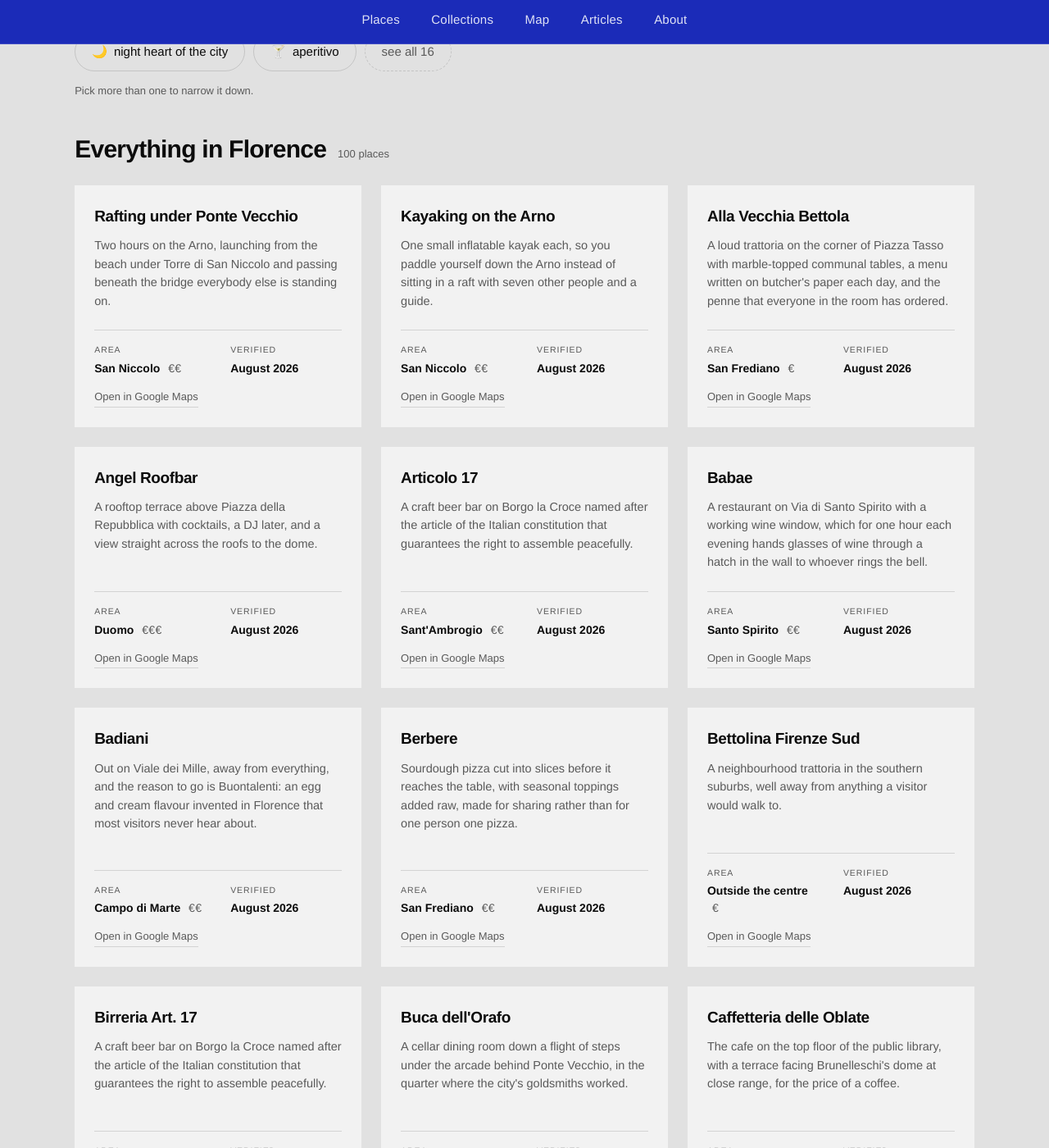
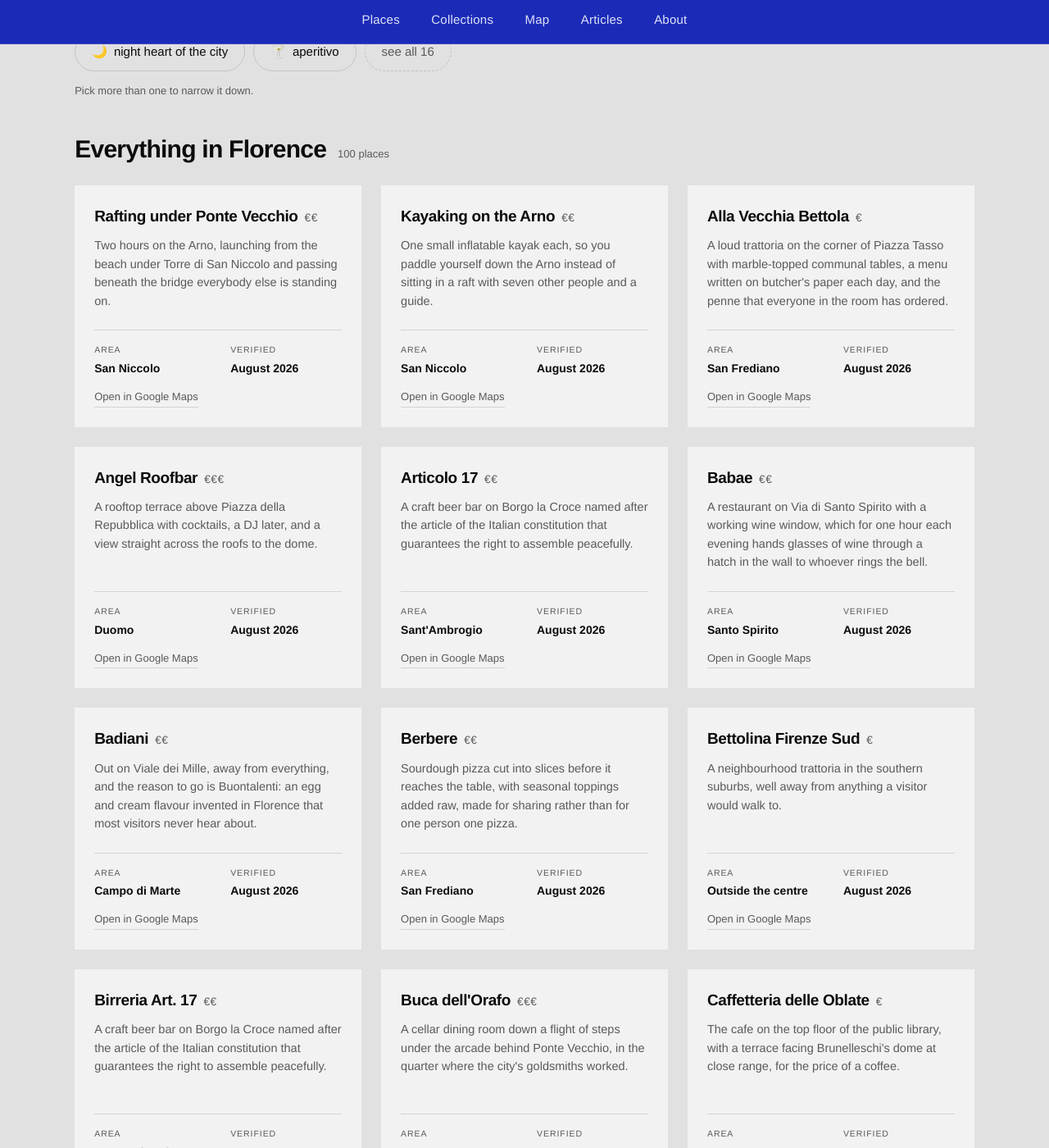
Before and after one commit to varyafalcon-coder/florencemediamag.com, a Jekyll site: the page built from index.md, in a window 1280 px wide and 1400 px high, scrolled down 567 px. Shown: the whole window at 82% size. Built offline with Jekyll 4.4.1, drawn with Linux system fonts in a browser that asks for light colours; some of the changed text lies outside the part shown.

Commit message:
Add files via upload

```diff
--- a/_config.yml
+++ b/_config.yml
@@ -9,6 +9,9 @@ baseurl: ""
 author: Florence Media
 email: florencemediamag@gmail.com
 lang: en
+
+# Google My Maps embed id. Paste the value of mid= from the embed code.
+map_id: ""
 
 collections:
   places:
--- a/_includes/place-card.html
+++ b/_includes/place-card.html
@@ -2,10 +2,10 @@
 {%- if p.maps -%}{%- assign mapurl = p.maps -%}
 {%- else -%}{%- capture mapurl -%}https://www.google.com/maps/search/?api=1&query={{ p.title | append: ', Firenze, Italy' | url_encode }}{%- endcapture -%}{%- endif -%}
 <article class="card" data-cats="{{ p.categories | join: '|' }}" data-price="{{ p.price }}">
-  <h3><a href="{{ p.url | relative_url }}">{{ p.title }}</a></h3>
+  <h3><a href="{{ p.url | relative_url }}">{{ p.title }}</a>{% if p.price %} <span class="pricetag">{{ p.price }}</span>{% endif %}</h3>
   <p>{{ p.answer }}</p>
   <dl class="facts">
-    <div><dt>Area</dt><dd>{{ p.area }}{% if p.price %} <span class="pricetag">{{ p.price }}</span>{% endif %}</dd></div>
+    <div><dt>Area</dt><dd>{{ p.area }}</dd></div>
     {% if p.verified != "" %}<div><dt>Verified</dt><dd>{{ p.verified }}</dd></div>{% endif %}
   </dl>
   <a class="maplink" href="{{ mapurl }}" target="_blank" rel="noopener">Open in Google Maps</a>
--- a/_layouts/default.html
+++ b/_layouts/default.html
@@ -6,10 +6,10 @@
 <title>{% if page.seo_title %}{{ page.seo_title }}{% else %}{{ page.title }} | {{ site.title }}{% endif %}</title>
 <meta name="description" content="{% if page.seo_description %}{{ page.seo_description }}{% else %}{{ page.answer | default: site.description }}{% endif %}">
 <link rel="canonical" href="{{ page.url | absolute_url }}">
-<link rel="icon" href="{{ '/assets/favicon.ico' | relative_url }}" sizes="any">
-<link rel="icon" type="image/png" sizes="32x32" href="{{ '/assets/icons/favicon-32.png' | relative_url }}">
-<link rel="icon" type="image/png" sizes="16x16" href="{{ '/assets/icons/favicon-16.png' | relative_url }}">
-<link rel="apple-touch-icon" sizes="180x180" href="{{ '/assets/icons/apple-touch-icon.png' | relative_url }}">
+<link rel="icon" href="{{ '/assets/favicon.ico' | relative_url }}?v=3" sizes="any">
+<link rel="icon" type="image/png" sizes="32x32" href="{{ '/assets/icons/favicon-32.png' | relative_url }}?v=3">
+<link rel="icon" type="image/png" sizes="16x16" href="{{ '/assets/icons/favicon-16.png' | relative_url }}?v=3">
+<link rel="apple-touch-icon" sizes="180x180" href="{{ '/assets/icons/apple-touch-icon.png' | relative_url }}?v=3">
 <link rel="manifest" href="{{ '/site.webmanifest' | relative_url }}">
 <meta name="theme-color" content="#1b2bb8">
 <link rel="stylesheet" href="{{ '/assets/style.css' | relative_url }}?v={{ site.time | date: '%s' }}">
--- a/_layouts/place.html
+++ b/_layouts/place.html
@@ -11,6 +11,7 @@ layout: default
     {% if page.address %}<div><dt>Address</dt><dd><a href="https://www.google.com/maps/search/?api=1&query={{ page.address | append: ', Florence, Italy' | url_encode }}" target="_blank" rel="noopener">{{ page.address }}</a></dd></div>{% endif %}
     {% if page.hours %}<div><dt>Hours</dt><dd>{{ page.hours }}</dd></div>{% endif %}
     {% if page.verified != "" %}<div><dt>Checked</dt><dd>{{ page.verified }}</dd></div>{% endif %}
+    {% if page.price %}<div><dt>Price</dt><dd>{{ page.price }}</dd></div>{% endif %}
   </dl>
 
   <div class="body">{{ content }}</div>
--- a/assets/filter.js
+++ b/assets/filter.js
@@ -59,7 +59,6 @@
     seeall.setAttribute('aria-expanded', String(open));
     seeall.textContent = open ? 'show fewer' : 'see all 16';
   });
-})();
 
   pricePills.forEach(function(p){
     p.addEventListener('click', function(){
@@ -71,3 +70,4 @@
       apply();
     });
   });
+})();
--- a/assets/style.css
+++ b/assets/style.css
@@ -298,7 +298,9 @@ body.allpills .filters .group{display:block}
 .guidecard-title{font-size:17px;line-height:1.35;letter-spacing:-.015em}
 
 /* price tier */
-.pricetag{margin-left:6px;font-weight:400;color:var(--ink-soft);letter-spacing:.02em}
+.pricetag{margin-left:8px;font-weight:400;font-size:.72em;color:var(--ink-soft);
+  letter-spacing:.04em;vertical-align:2px;white-space:nowrap}
+.card h3{display:flex;align-items:baseline;flex-wrap:wrap;gap:0}
 .pill.price{font-variant-numeric:tabular-nums}
 
 /* map page */
```
Also changed, not shown: map.md (+8 -3 lines).
